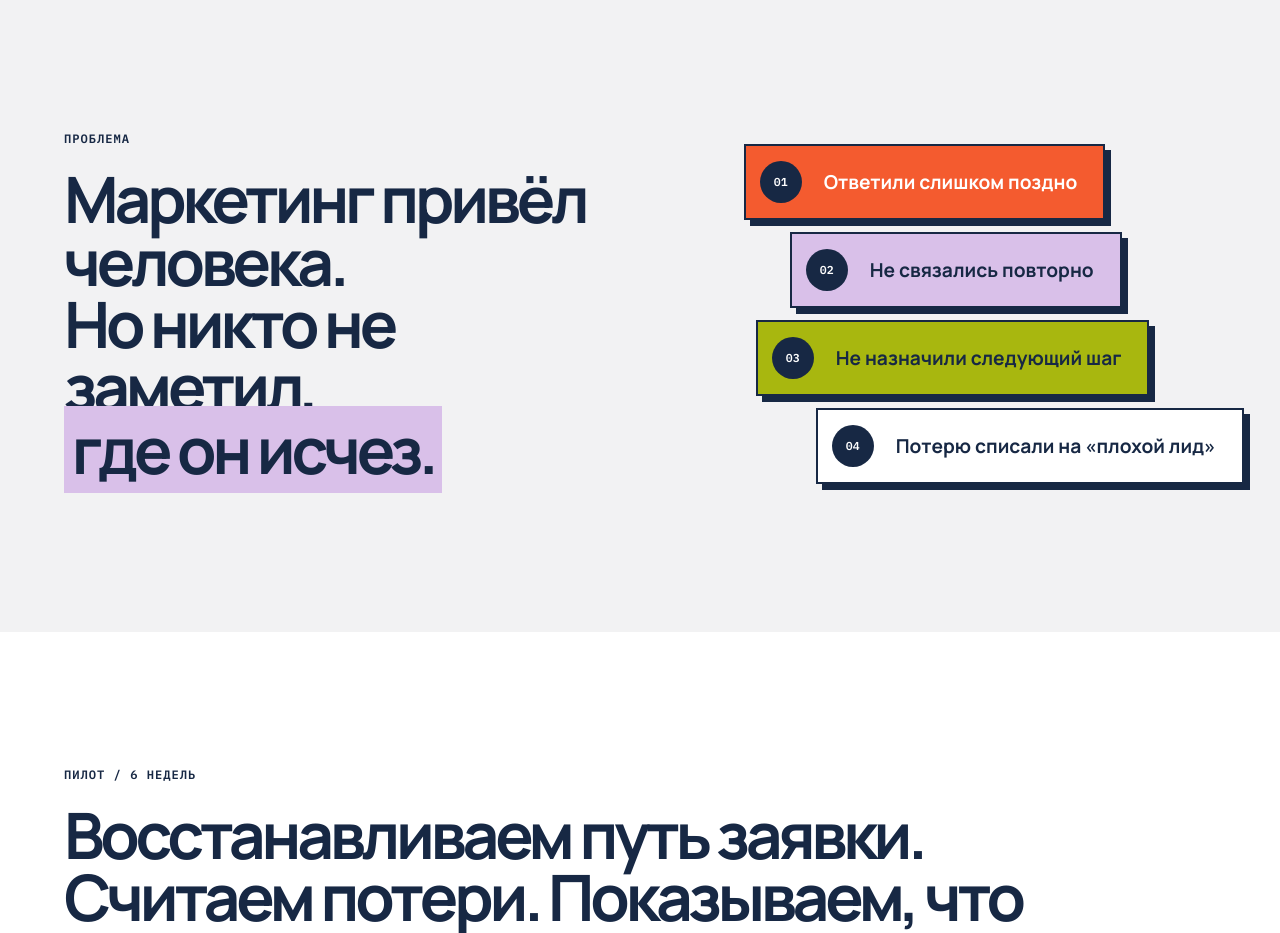
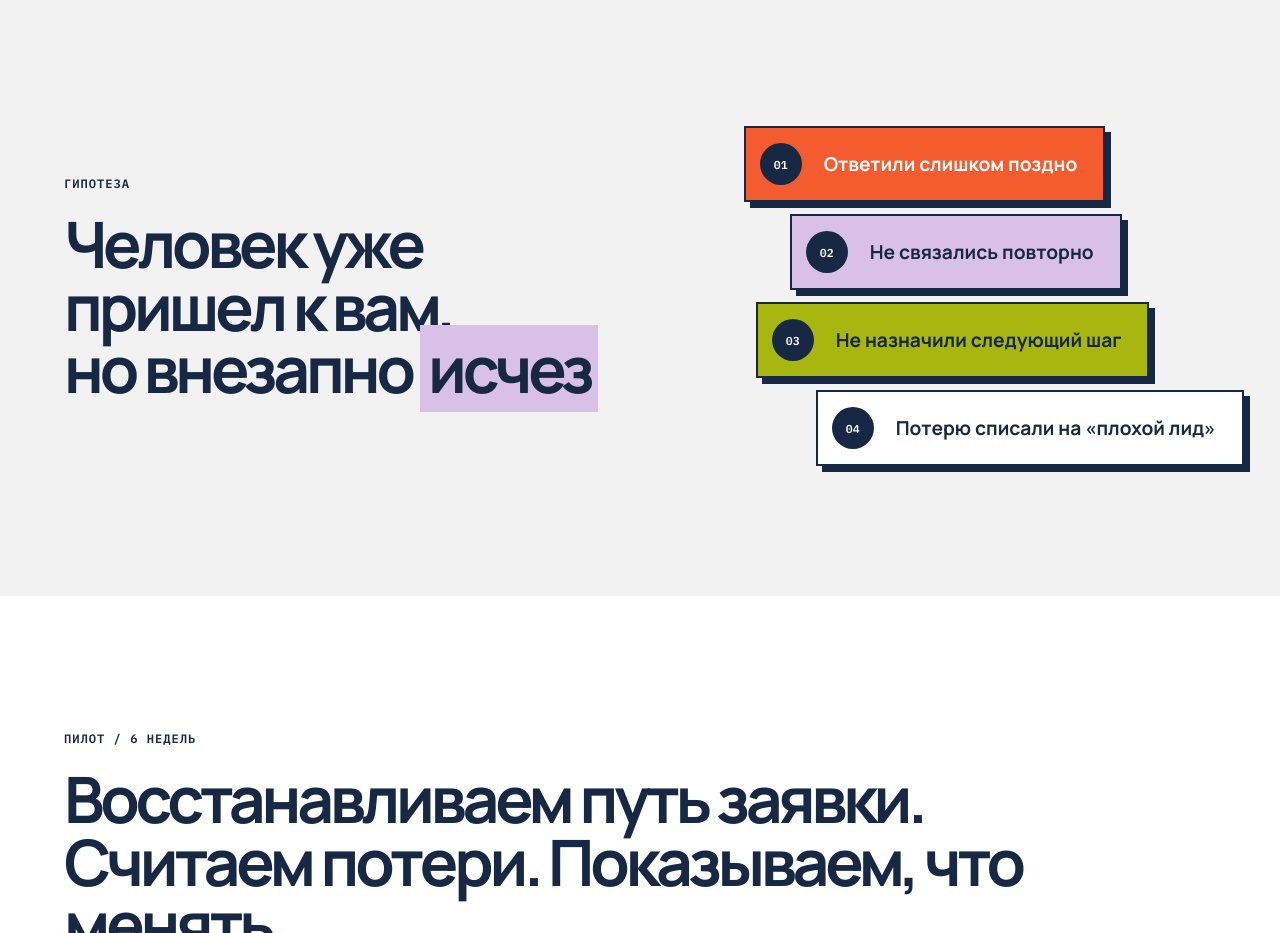
Before and after one commit to Bobcat-web/salelab, a React (Vite) app: page / in a window 1280 px wide. Shown: the part 860-1793 px from the top of the page. Built offline with nearby package versions, Linux system fonts and the light colour scheme.

Commit message:
Update Site source

```diff
--- a/src/App.jsx
+++ b/src/App.jsx
@@ -185,8 +185,8 @@ function App() {
 
       <section className="problem section-pad">
         <div className="problem-title reveal">
-          <span className="eyebrow">Проблема</span>
-          <h2>Маркетинг привёл человека.<br />Но никто не заметил,<br /><span>где он исчез.</span></h2>
+          <span className="eyebrow">Гипотеза</span>
+          <h2>Человек уже пришел к вам,<br />но внезапно <span>исчез</span></h2>
         </div>
         <div className="problem-stack reveal">
           <div className="stack-card stack-orange"><span>01</span>Ответили слишком поздно</div>
```
